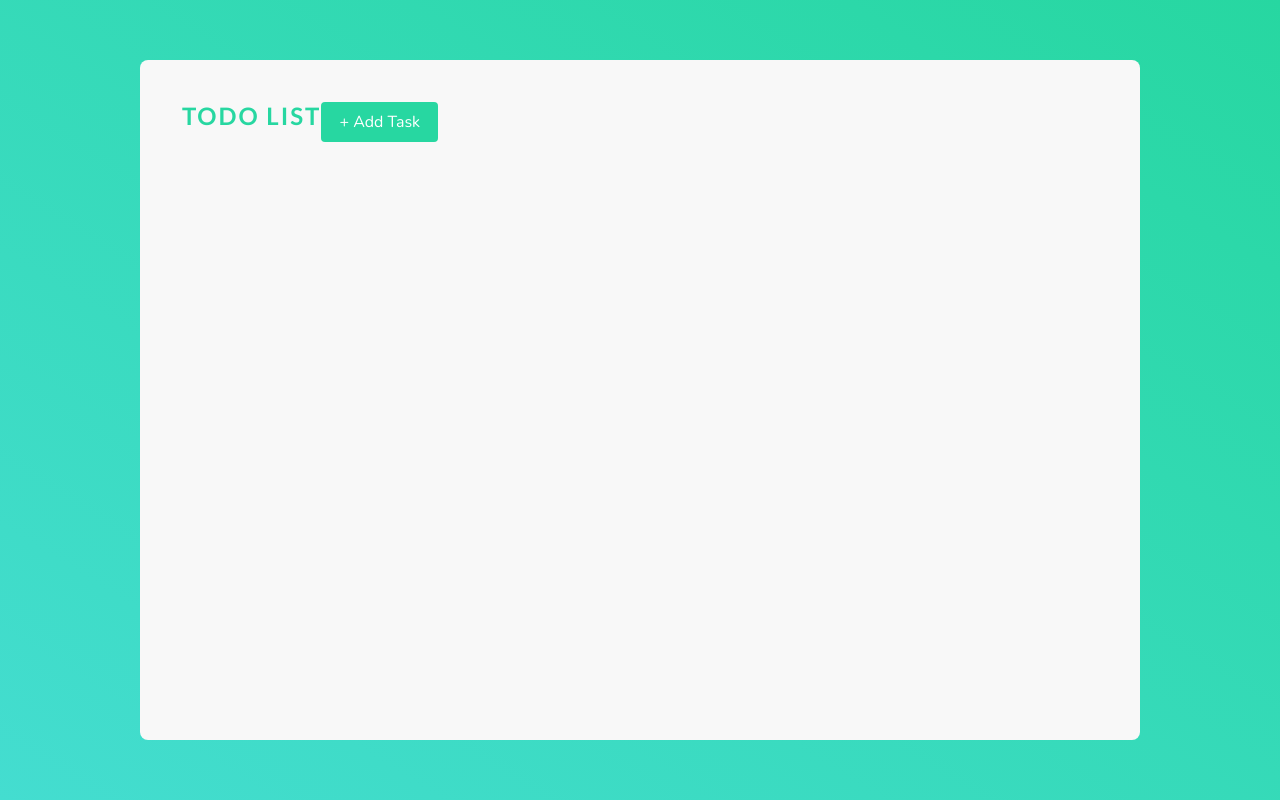
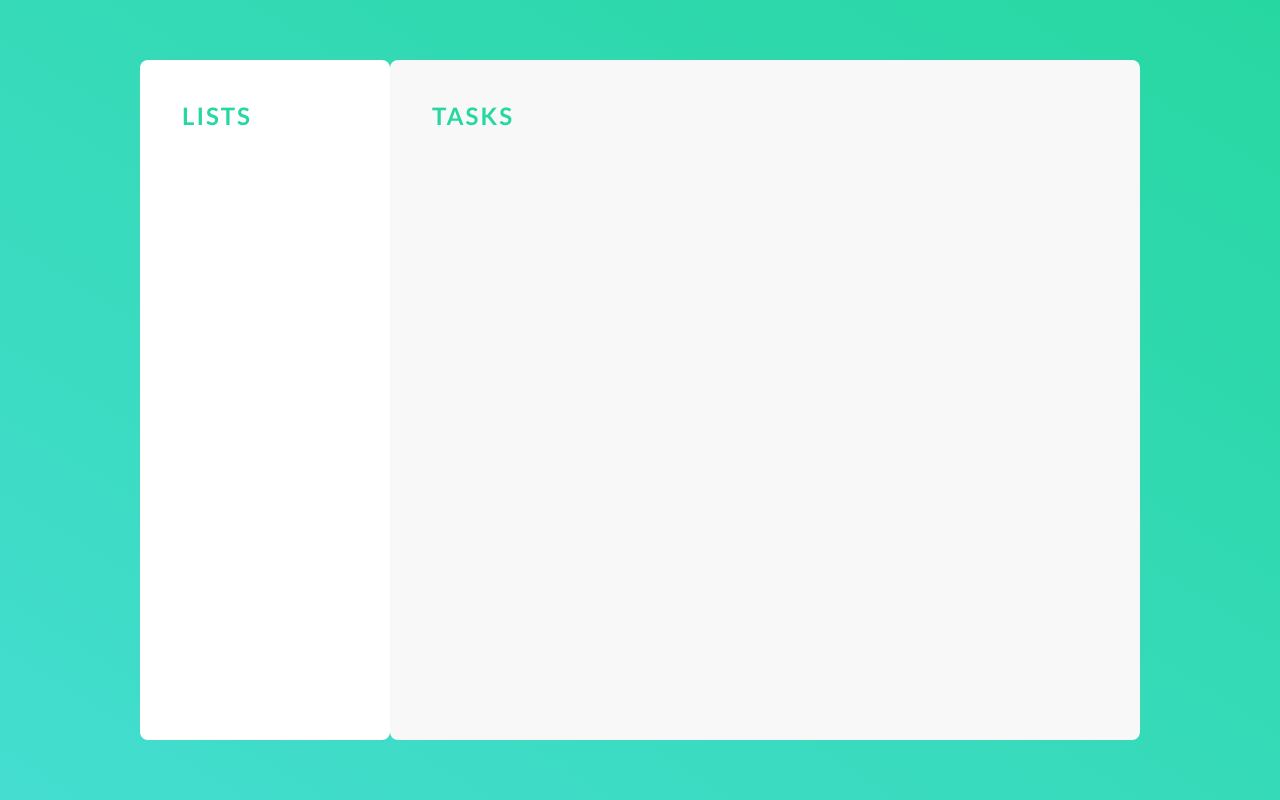
Before and after one commit to krysfields12/todo-list-application, an Angular app in the folder client/: page / in a window 1280 px wide. Built offline with nearby package versions, Linux system fonts and the light colour scheme.

Commit message:
added styling and html contents for list view

```diff
--- a/client/src/app/pages/todo-view/todo-view.component.html
+++ b/client/src/app/pages/todo-view/todo-view.component.html
@@ -1,10 +1,14 @@
 <div class="centered-content">
     <div class="todo-manager-container">
+        <div class="sidebar has-background-white">
+            <h1 class="title has-text-primary">
+                Lists
+            </h1>
+        </div>
         <div class="todo-list-container has-background-light">
             <h1 class="title has-text-primary">
-                Todo List
+                Tasks
             </h1>
-            <button class="button is-primary has-text-white">+ Add Task</button>
         </div>
     </div>
 </div>
--- a/client/src/app/pages/todo-view/todo-view.component.scss
+++ b/client/src/app/pages/todo-view/todo-view.component.scss
@@ -16,6 +16,15 @@
     max-height: 680px;
 }
 
+.sidebar {
+    display: flex;
+    flex-direction: column;
+    width: 250px;
+    background: white;
+    padding: 42px;
+    border-radius: 8px;
+}
+
 .todo-list-container {
     display: flex;
     flex-grow: 1;
```
